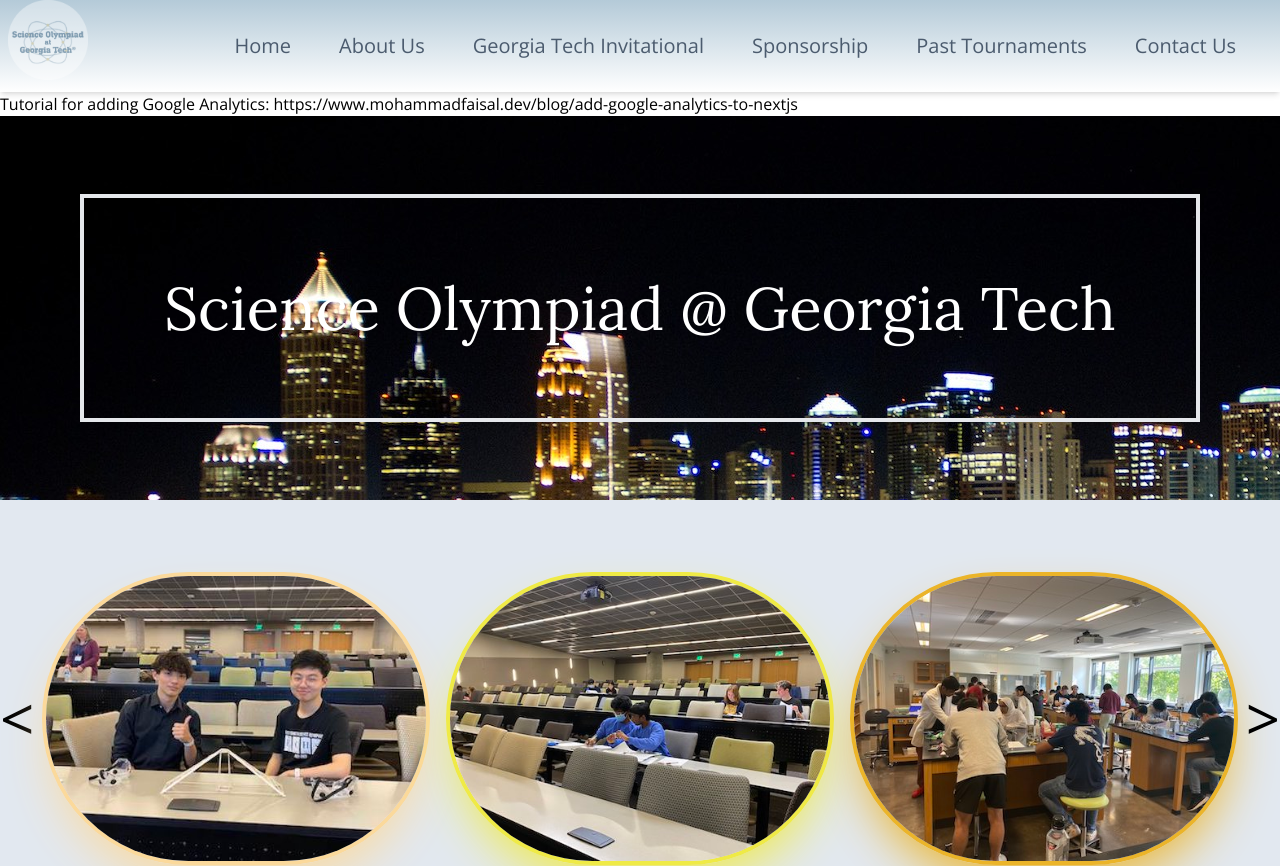
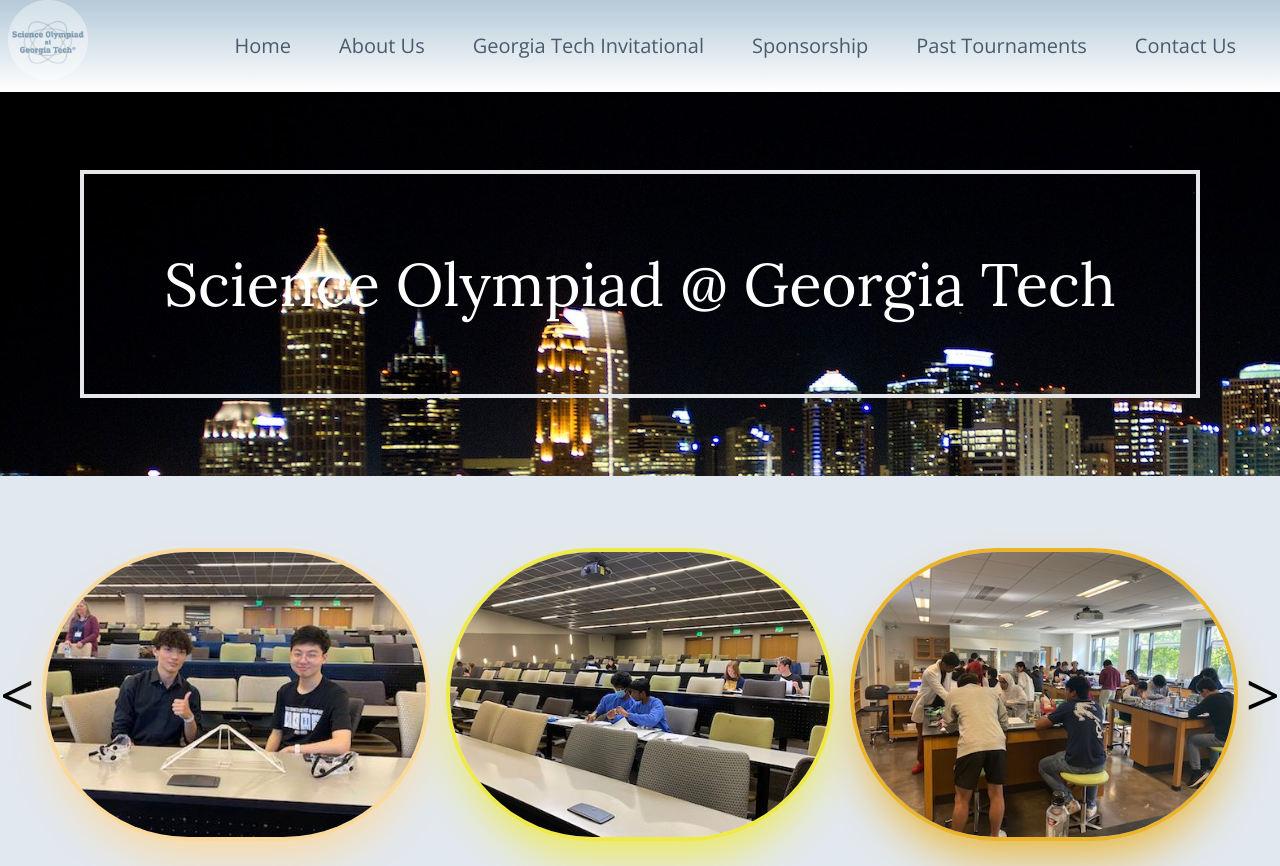
Before and after one commit to scioly-gatech/website, a Next.js app: page / in a window 1280 px wide. Shown: the top 866 px of the page. Built offline with nearby package versions, Linux system fonts and the light colour scheme.

Commit message:
Comment fix

```diff
--- a/src/app/page.tsx
+++ b/src/app/page.tsx
@@ -136,7 +136,7 @@
 }, [])
   return (
     <>
-   Tutorial for adding Google Analytics: https://www.mohammadfaisal.dev/blog/add-google-analytics-to-nextjs
+   {/*Tutorial for adding Google Analytics: https://www.mohammadfaisal.dev/blog/add-google-analytics-to-nextjs */}
     <Script
         strategy="lazyOnload"
         src={`https://www.googletagmanager.com/gtag/js?id=${process.env.NEXT_PUBLIC_GOOGLE_ANALYTICS}`}
```
